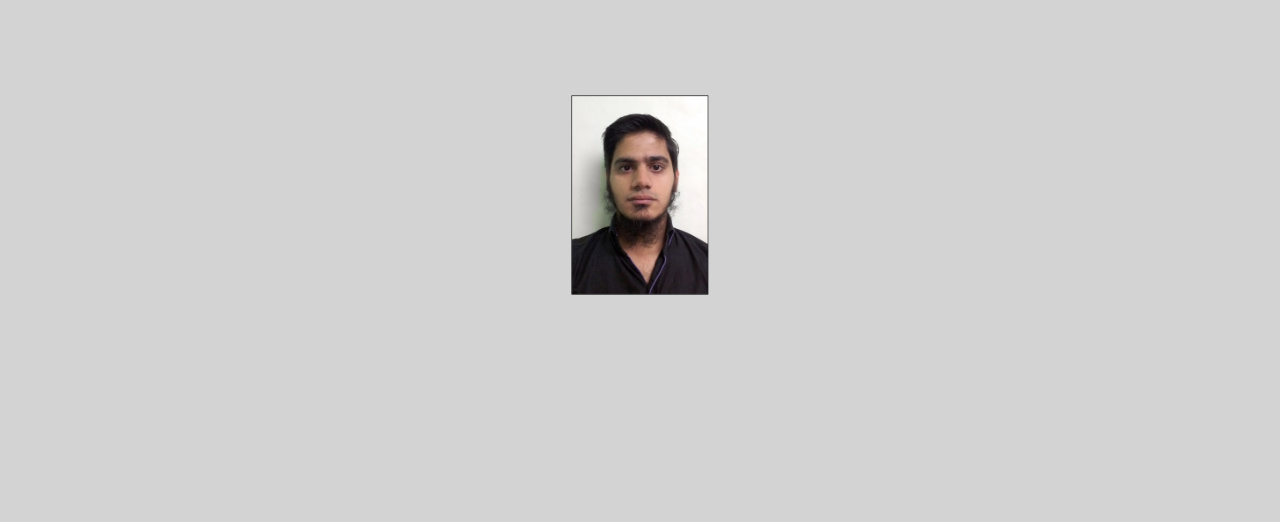
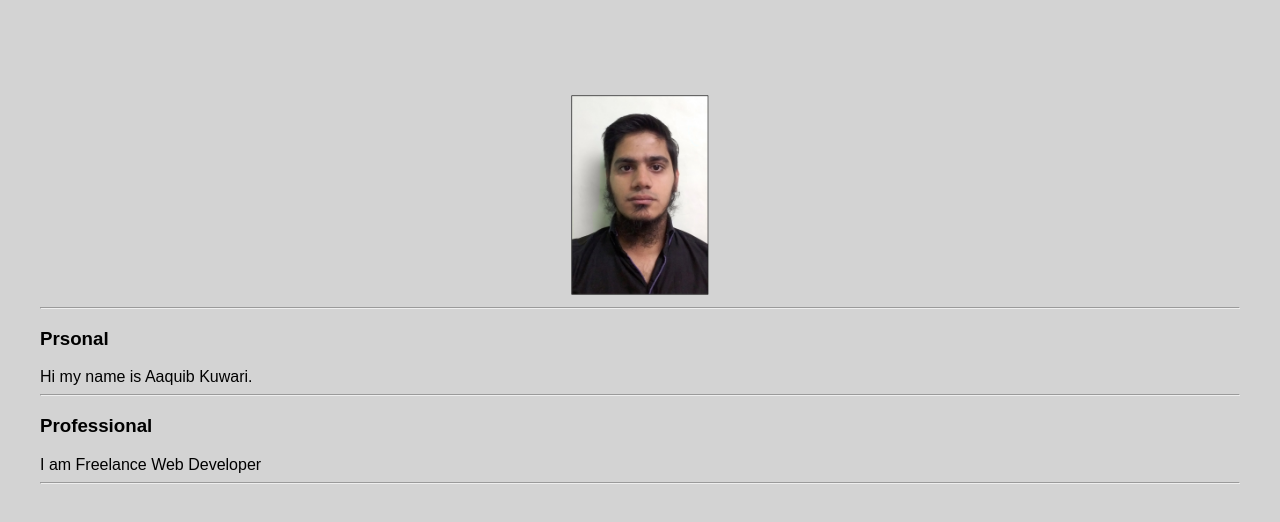
Before and after one commit to aaquibkuwari/imad-app, a website: page ui/index.html in a window 1280 px wide. Drawn offline with Linux system fonts and the light colour scheme.

Commit message:
[imad-console] Updates ui/index.html

```diff
--- a/ui/index.html
+++ b/ui/index.html
@@ -8,10 +8,19 @@
             <div class="center">
                 <img src="/ui/Aaquib_kuwari_image.jpg" class="img-medium"/>
             </div>
+            <hr>
+            <h3>Prsonal</h3>
+            <div>
+                Hi my name is Aaquib Kuwari.
+            </div>
+            <hr>
+            <h3>Professional</h3>
+            <div>I am Freelance Web Developer</div>
+            <hr>
+            <footer>
 
+            </footer>
         </div>
-
-
         <script type="text/javascript" src="/ui/main.js">
         </script>
     </body>
```
